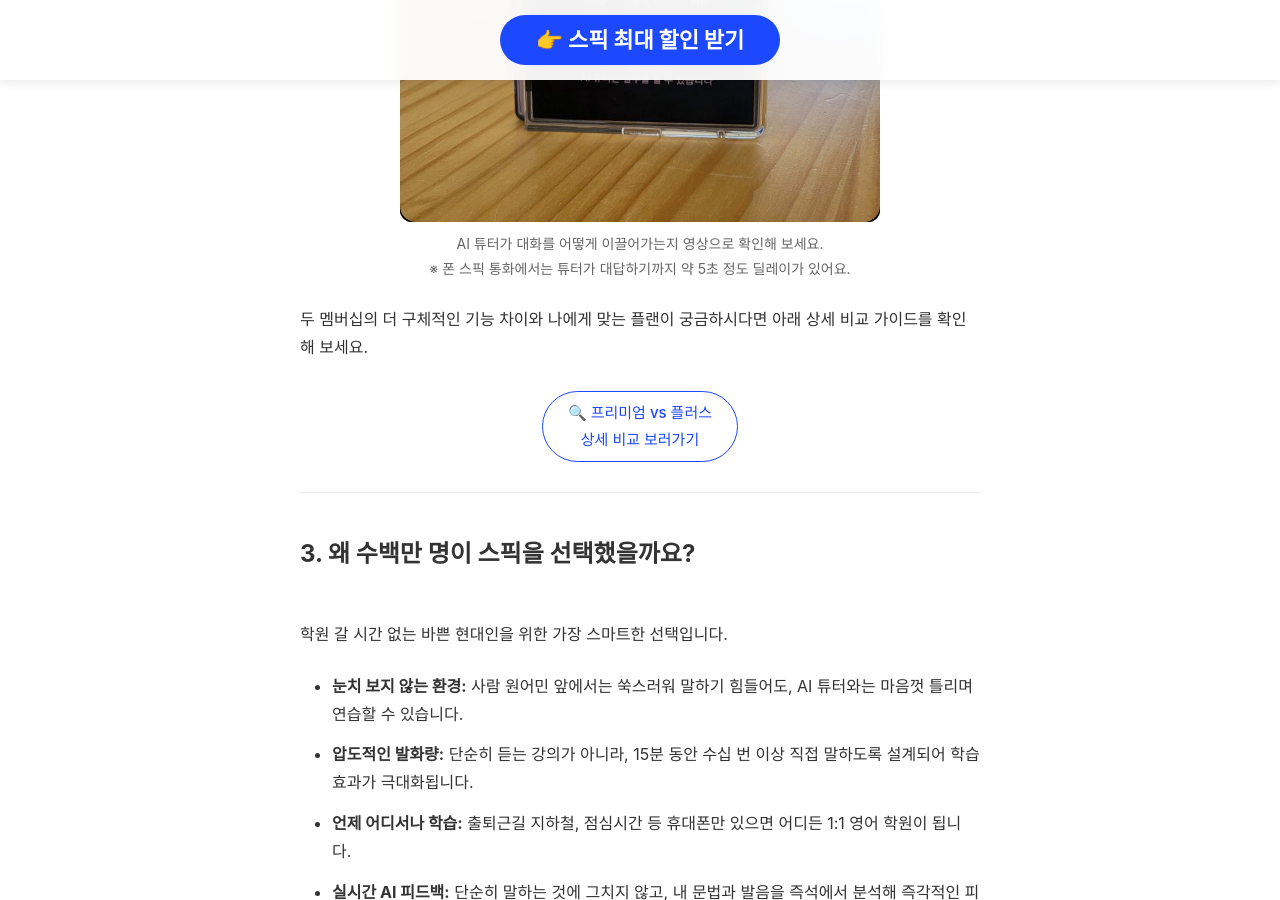
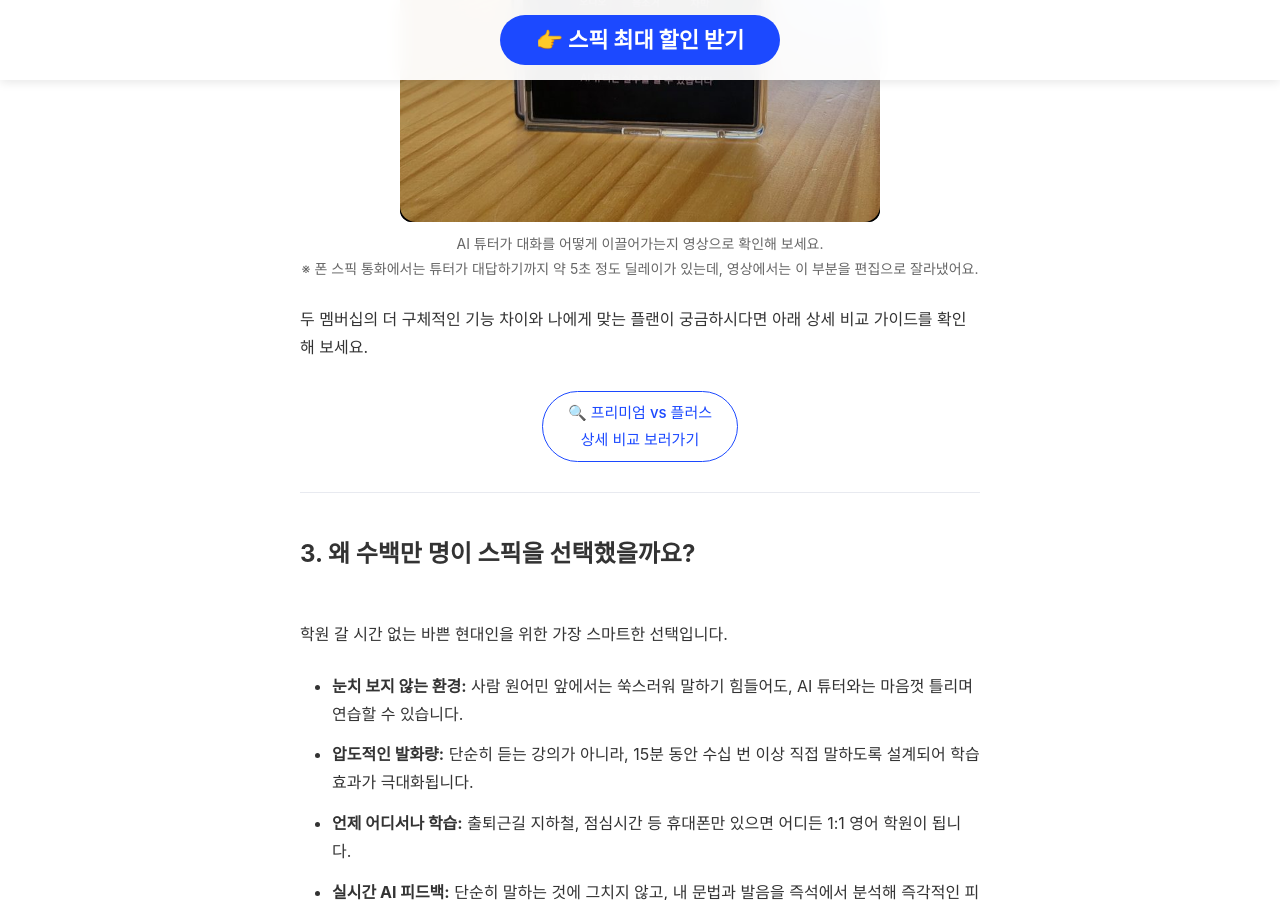
Before and after one commit to kjsjdw/speak_event_page, a Jekyll site: the page built from content/main-page-content.md, in a window 1280 px wide and 900 px high, scrolled down 3944 px. Built offline with Jekyll 4.4.1, drawn with Linux system fonts in a browser that asks for light colours; some web fonts are replaced.

Commit message:
Note that the ~5s 폰 스픽 response delay was edited out of the video
Co-Authored-By: Claude Opus 5 <noreply@anthropic.com>

```diff
--- a/_includes/youtube-lite.html
+++ b/_includes/youtube-lite.html
@@ -29,4 +29,4 @@ window.ytLitePlay = window.ytLitePlay || function (btn) {
     <span aria-hidden="true" style="position: absolute; top: 50%; left: 50%; width: 76px; height: 76px; margin: -38px 0 0 -38px; border-radius: 50%; background: rgba(255, 0, 0, 0.9); box-shadow: 0 4px 14px rgba(0, 0, 0, 0.35);"><span style="position: absolute; top: 50%; left: 50%; margin: -13px 0 0 -8px; border-style: solid; border-width: 13px 0 13px 22px; border-color: transparent transparent transparent #fff;"></span></span>
   </button>
 </div>
-<p style="text-align: center; font-size: 14px; color: #666; margin: 0 0 24px 0;">AI 튜터가 대화를 어떻게 이끌어가는지 영상으로 확인해 보세요.<br>※ 폰 스픽 통화에서는 튜터가 대답하기까지 약 5초 정도 딜레이가 있어요.</p>
+<p style="text-align: center; font-size: 14px; color: #666; margin: 0 0 24px 0;">AI 튜터가 대화를 어떻게 이끌어가는지 영상으로 확인해 보세요.<br>※ 폰 스픽 통화에서는 튜터가 대답하기까지 약 5초 정도 딜레이가 있는데, 영상에서는 이 부분을 편집으로 잘라냈어요.</p>
```
